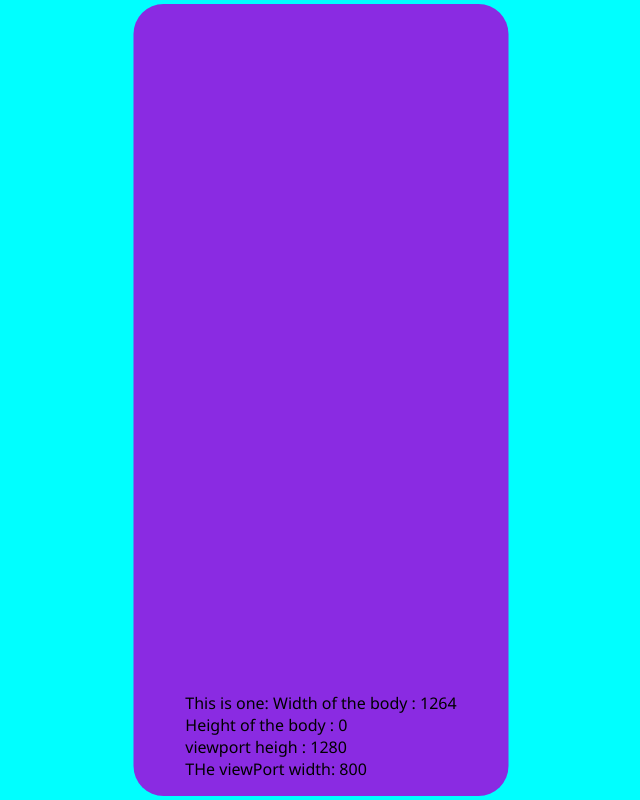
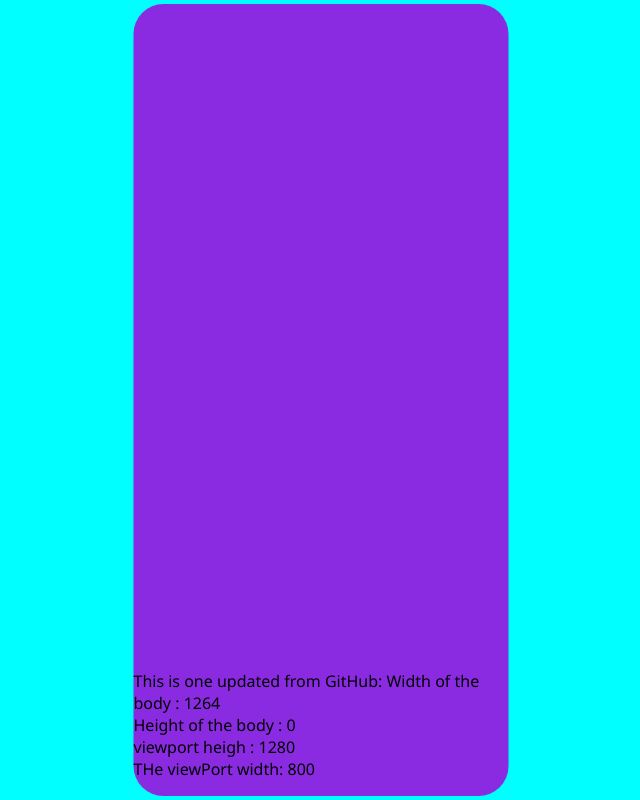
Before and after one commit to JovinMtl/testsize, a plain HTML site: page index.html in a window 1280 px wide. Shown: the whole page, without its empty margins (319-959 px from the left). Drawn offline with nearby package versions, Linux system fonts and the light colour scheme.

Commit message:
mention that this was edited from Github

```diff
--- a/index.html
+++ b/index.html
@@ -10,7 +10,7 @@
 </head>
 <body>
     <div class="one">
-        <p>This is one:
+        <p>This is one updated from GitHub:
             Width of the body : {{ bodyWidth }} <br>
             Height of the body : {{ bodyHeight }} <br>
             viewport heigh  : {{ viewportWidth }} <br>
```
